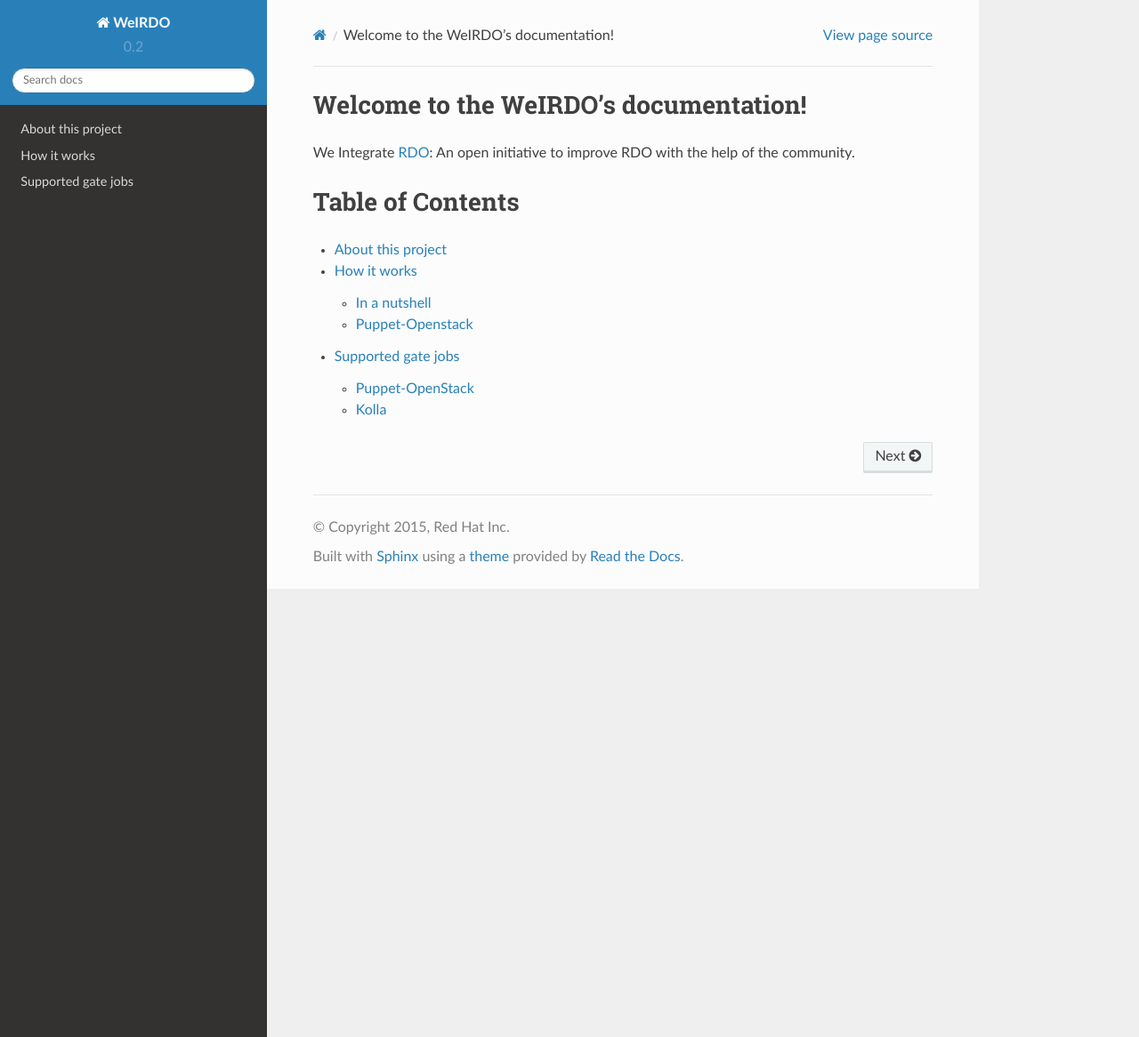
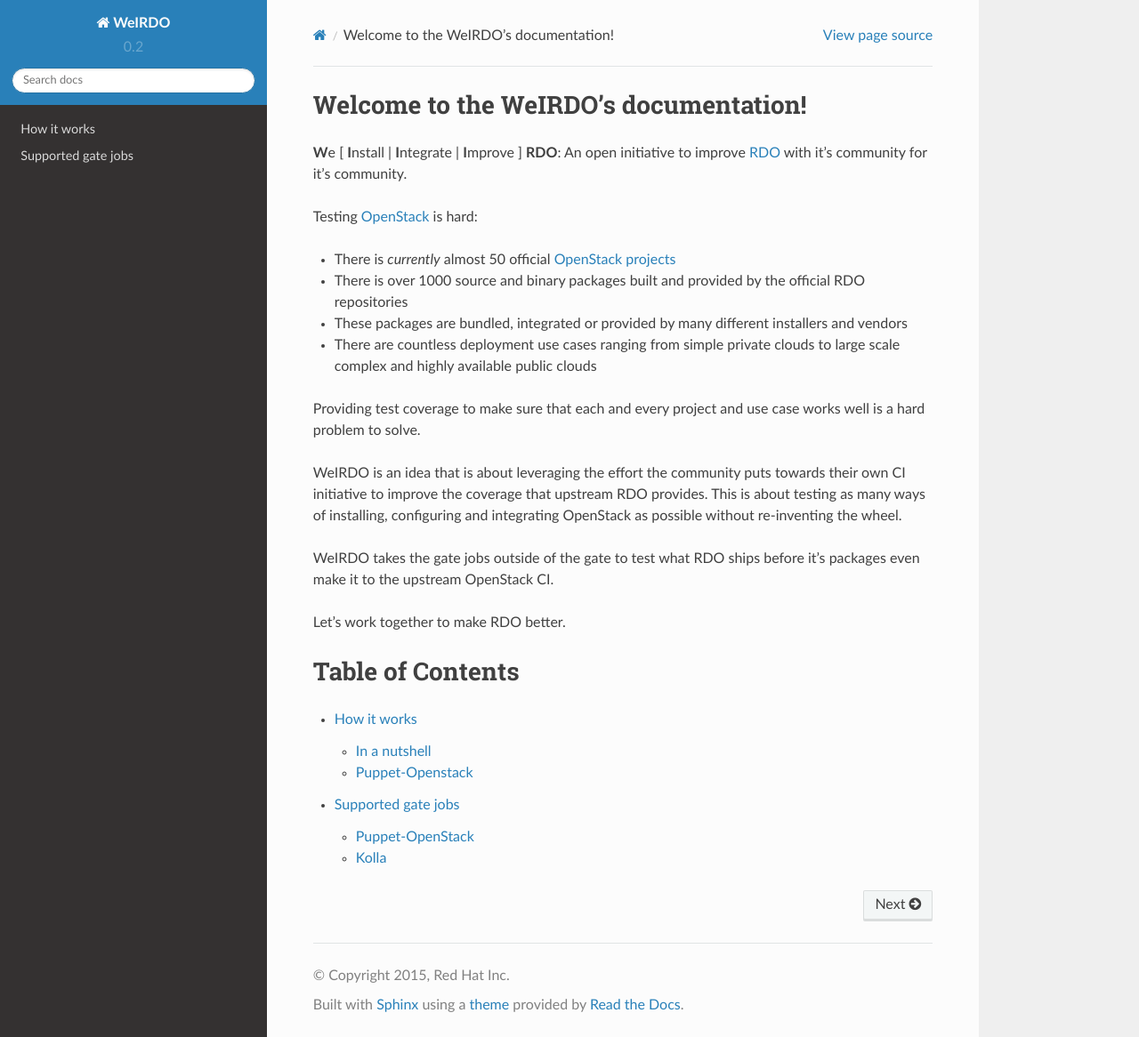
Before and after one commit to rdo-infra/weirdo, a Sphinx documentation site: the page built from docs/index.rst, in a window 1280 px wide and 1166 px high. Shown: the whole window at 89% size. Built offline with Sphinx 7.4.7 and the Read the Docs theme 2.0.0, drawn with Linux system fonts in a browser that asks for light colours.

Commit message:
Misc tidy up and improvements of documentation

```diff
--- a/docs/index.rst
+++ b/docs/index.rst
@@ -1,9 +1,36 @@
 Welcome to the WeIRDO's documentation!
 ======================================
-We Integrate RDO_: An open initiative to improve RDO with the help of the
-community.
+**W**\e [ **I**\nstall | **I**\ntegrate | **I**\mprove ] **RDO**: An open
+initiative to improve RDO_ with it's community for it's community.
 
 .. _RDO: https://www.rdoproject.org/
+
+Testing OpenStack_ is hard:
+
+* There is *currently* almost 50 official `OpenStack projects`_
+* There is over 1000 source and binary packages built and provided by the
+  official RDO repositories
+* These packages are bundled, integrated or provided by many different
+  installers and vendors
+* There are countless deployment use cases ranging from simple private clouds
+  to large scale complex and highly available public clouds
+
+Providing test coverage to make sure that each and every project and use case
+works well is a hard problem to solve.
+
+WeIRDO is an idea that is about leveraging the effort the community puts
+towards their own CI initiative to improve the coverage that upstream RDO
+provides.
+This is about testing as many ways of installing, configuring and integrating
+OpenStack as possible without re-inventing the wheel.
+
+WeIRDO takes the gate jobs outside of the gate to test what RDO ships before
+it’s packages even make it to the upstream OpenStack CI.
+
+Let's work together to make RDO better.
+
+.. _OpenStack: http://www.openstack.org/
+.. _OpenStack projects: http://governance.openstack.org/reference/projects/index.html
 
 Table of Contents
 =================
@@ -11,6 +38,5 @@
 .. toctree::
     :maxdepth: 2
 
-    About this project <about>
     How it works <how>
     Supported gate jobs <jobs>
```
Also changed, not shown: README.rst (+20 -18 lines), docs/about.rst (deleted, +0 -23 lines), docs/how.rst (+12 -6 lines).
